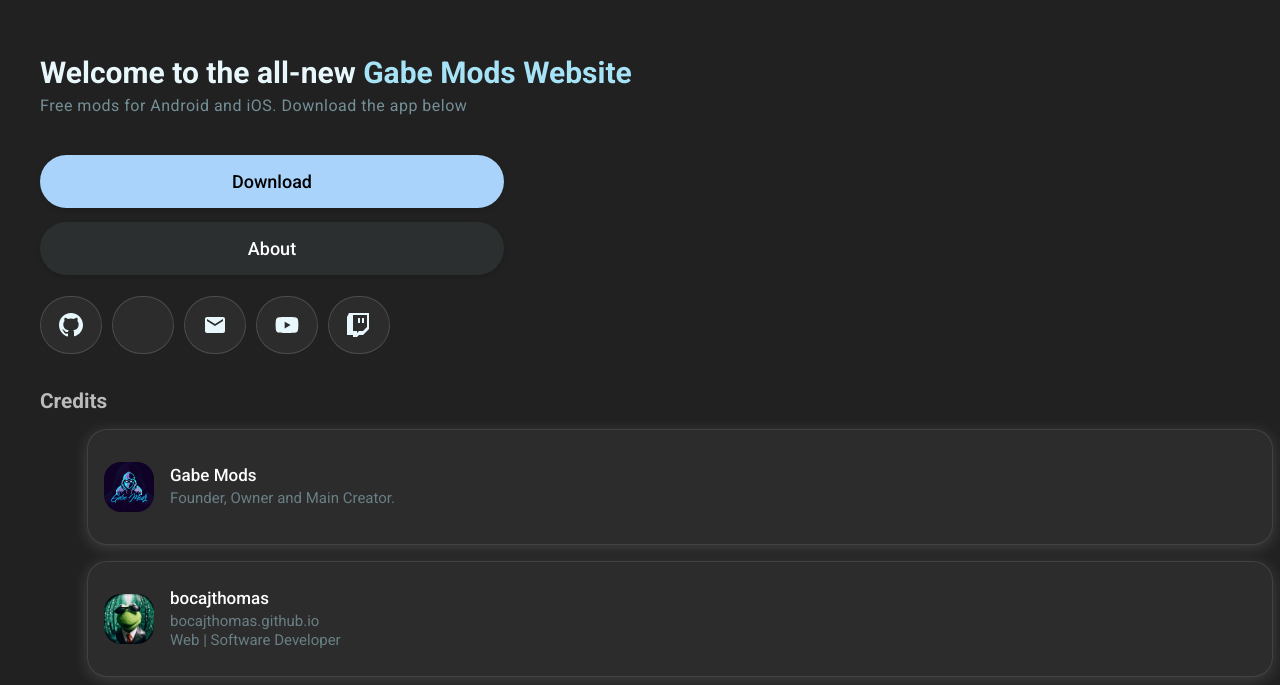
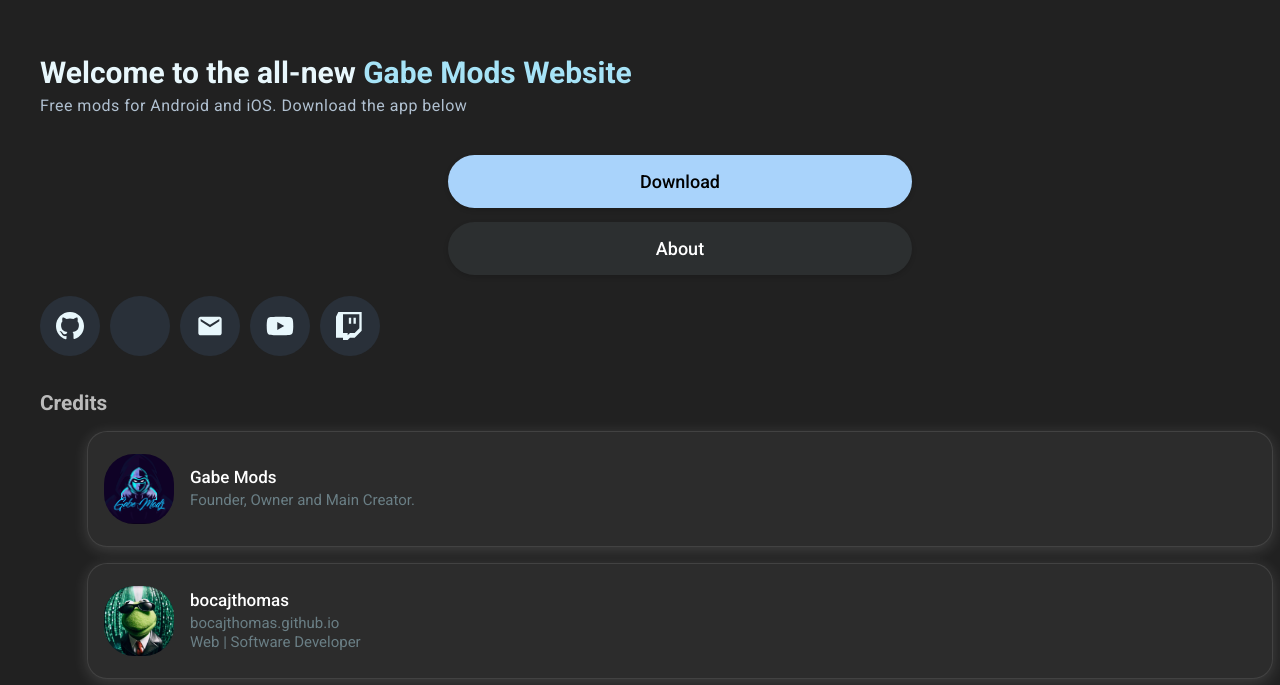
Before and after one commit to gabemods/test, a plain HTML site: page index.html in a window 1280 px wide. Shown: the part 115-800 px from the top of the page. Drawn offline with Linux system fonts and the light colour scheme; a script that the page names is missing.

Commit message:
Update styles.css

```diff
--- a/assets/css/styles.css
+++ b/assets/css/styles.css
@@ -61,7 +61,7 @@
 .subtitle {
   text-align: left;
   font-size: 16px;
-  color: rgba(173, 216, 230, 0.6);
+  color: #B0C0D0;
   margin-top: 0;
   font-weight: 400;
   letter-spacing: 0.5px;
@@ -134,9 +134,9 @@
 }
 
 .profile-pic {
-  width: 50px;
-  height: 50px;
-  border-radius: 17px;
+  width: 70px;
+  height: 70px;
+  border-radius: 30px;
   object-fit: cover;
   margin-right: 16px;
 }
@@ -252,7 +252,7 @@
   margin-top: 16px;
   border-radius: 25px;
   display: flex;
-  justify-content: flex-start;
+  justify-content: center;
   flex-wrap: wrap;
   gap: 10px;
   transition: background 0.3s ease-in-out, transform 0.4s ease-in-out;
@@ -276,10 +276,10 @@
 }
 
 .social-button {
-  background: rgba(255, 255, 255, 0.05);
-  border: 1px solid rgba(255, 255, 255, 0.15);
+  display: flex;
+  background: #293039;
   border-radius: 50px;
-  padding: 8px 10px;
+  padding: 10px 10px;
   display: flex;
   align-items: center;
   justify-content: center;
@@ -294,19 +294,19 @@
 }
 
 .social-button svg {
-  width: 24px;
-  height: 24px;
+  width: 28px;
+  height: 28px;
 }
 
 .button-2-wrapper {
   display: flex;
-  justify-content: flex-start;
+  justify-content: center;
   padding: 24px 0 5px;
 }
 
 .download-button-wrapper {
   display: flex;
-  justify-content: flex-start;
+  justify-content: center;
   align-items: left;
   padding: 24px 0 5px;
 }
```
